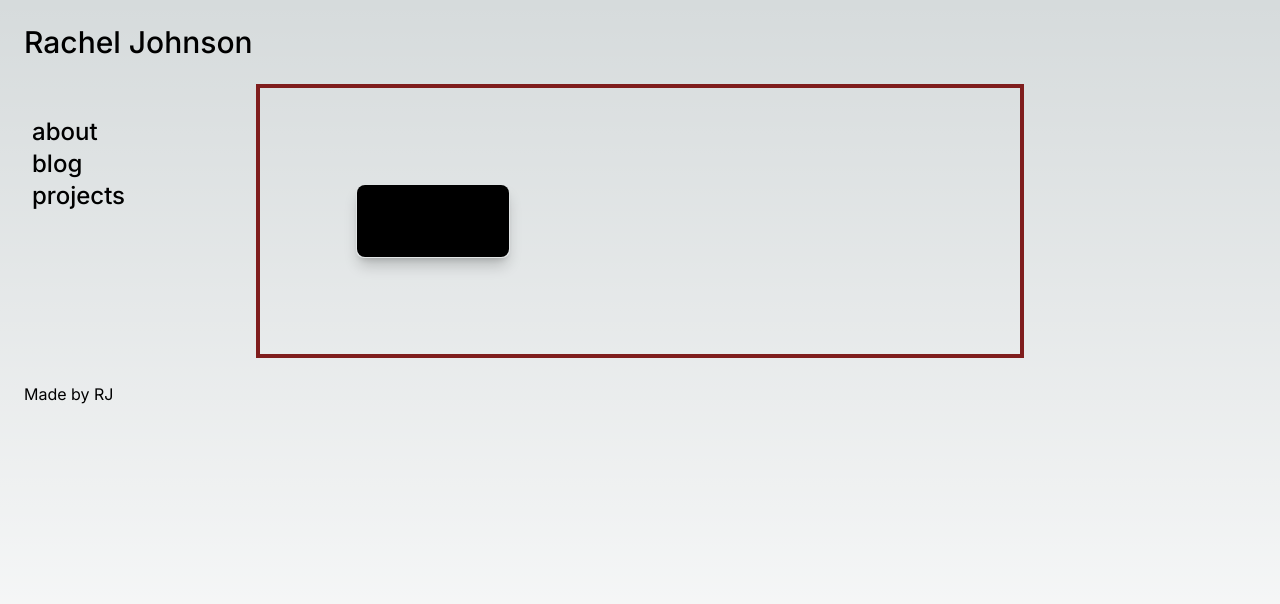
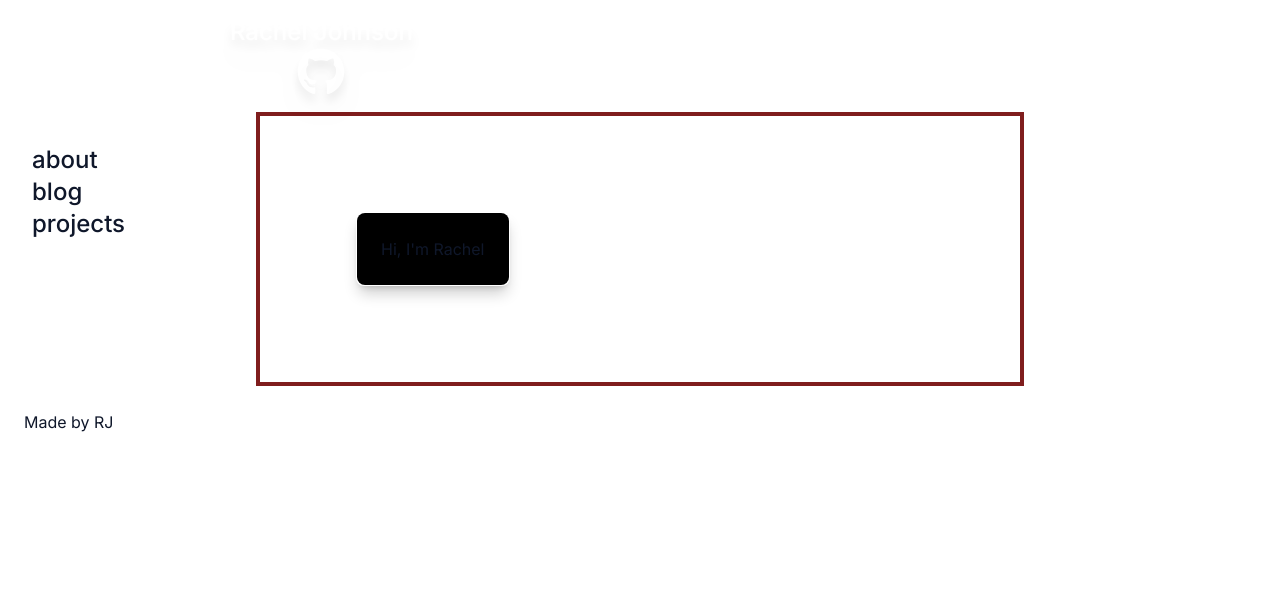
Before and after one commit to jrachelr/racheldev, a Next.js app: page / in a window 1280 px wide. Shown: the top 604 px of the page. Built offline with nearby package versions, Linux system fonts and the light colour scheme.

Commit message:
figuring it out

```diff
--- a/package.json
+++ b/package.json
@@ -18,9 +18,11 @@
     "postcss": "8.4.28",
     "react": "18.2.0",
     "react-dom": "18.2.0",
+    "react-icons": "^4.11.0",
     "tailwindcss": "3.3.3"
   },
   "devDependencies": {
+    "@tailwindcss/typography": "^0.5.10",
     "@types/node": "20.6.2",
     "@types/react": "18.2.21"
   }
--- a/src/app/globals.css
+++ b/src/app/globals.css
@@ -2,7 +2,7 @@
 @tailwind components;
 @tailwind utilities;
 
-:root {
+/* :root {
   --foreground-rgb: 0, 0, 0;
   --background-start-rgb: 214, 219, 220;
   --background-end-rgb: 255, 255, 255;
@@ -24,4 +24,4 @@ body {
       rgb(var(--background-end-rgb))
     )
     rgb(var(--background-start-rgb));
-}
+} */
--- a/src/app/layout.tsx
+++ b/src/app/layout.tsx
@@ -14,21 +14,21 @@ export const metadata = {
 export default function RootLayout({ children }: React.PropsWithChildren) {
   return (
     <html lang="en">
-      <body className={inter.className}>
-        <div className="min-h-screen">
+      <body
+        className={`antialiased min-h-screen bg-white dark:bg-slate-950 text-slate-900 dark:text-slate-50 ${inter.className}`}
+      >
+        {/* <div className="min-h-screen "> */}
         <Header />
         <div className="flex flex-row h-full">
           <SidebarNav />
           <main className="flex border-4 h-full border-red-900 w-3/5 items-center justify-between p-24">
             <div className=" bg-vc-border-gradient rounded-lg p-px shadow-lg shadow-black/20">
-                <div className="rounded-lg bg-black p-3.5 lg:p-6">
-                  {children}
-                </div>
+              <div className="rounded-lg bg-black p-3.5 lg:p-6">{children}</div>
             </div>
           </main>
         </div>
         <Footer />
-        </div>
+        {/* </div> */}
       </body>
     </html>
   );
--- /dev/null
+++ b/src/app/lib/posts.ts
@@ -0,0 +1,35 @@
+import fs from "fs";
+import path from "path";
+import matter from "gray-matter";
+import { join } from "path";
+
+const postsDirectory = join(process.cwd(), "src/_posts");
+
+export function getSortedPostsData() {
+  // Get file names under /posts
+  const fileNames = fs.readdirSync(postsDirectory);
+  const allPostsData = fileNames.map((fileName) => {
+    // Remove ".md" from file name to get id
+    const id = fileName.replace(/\.md$/, "");
+
+    // Read markdown file as string
+    const fullPath = path.join(postsDirectory, fileName);
+    const fileContents = fs.readFileSync(fullPath, "utf8");
+
+    // Use gray-matter to parse the post metadata section
+    const matterResult = matter(fileContents);
+
+    const post: Post = {
+      id,
+      title: matterResult.data.title,
+      subtitle: matterResult.data.subtitle,
+      date: matterResult.data.date,
+    };
+
+    // Combine the data with the id
+    return post;
+  });
+  // Sort posts by date
+  return allPostsData.sort((a, b) => (a.date < b.date ? 1 : -1));
+}
+getSortedPostsData();
--- a/src/components/Header.tsx
+++ b/src/components/Header.tsx
@@ -1,13 +1,29 @@
 "use client";
 
 import Link from "next/link";
+import { FaGithub } from "react-icons/fa";
 
 export default function Header() {
   return (
-    <header className="p-6 m-0 w-full">
-      <h1 className="text-3xl font-medium">
-        <Link href="/">Rachel Johnson</Link>
-      </h1>
+    <header className="p-4 sticky top-0 drop-shadow-xl z-10">
+      <div className="prose prose-xl mx-auto flex justify-between flex-col sm:flex-row">
+        <h1 className="text-2xl font-bold text-white grid place-content-center mb-2 md:mb-0">
+          <Link
+            href="/"
+            className="text-white/90 no-underline hover:text-white"
+          >
+            Rachel Johnson
+          </Link>
+          <div className="flex flex-row justify-center sm:justify-evenly align-middle gap-4 text-white text-4xl lg:text-5xl">
+            <Link
+              className="text-white/90 hover:text-white"
+              href="https://github.com/jrachelr"
+            >
+              <FaGithub />
+            </Link>
+          </div>
+        </h1>
+      </div>
     </header>
   );
 }
--- a/src/components/PostList.tsx
+++ b/src/components/PostList.tsx
@@ -1,15 +1,14 @@
 import Link from "next/link";
-import { PostMetadata } from "./PostMetadata";
 
-const PostList = (props: PostMetadata) => {
-  return (
-    <Link href={`/posts/${props.slug}`} key={props.slug}>
-      <div className="flex flex-col space-y-1 mb-4">
-        <p className="">{props.title}</p>
-        <p className="text-sm text-neutral-500">{props.subtitle}</p>
-        <p className="text-sm text-neutral-500">{props.date}</p>
-      </div>
-    </Link>
-  );
-};
-export default PostList;
+// const PostList = (props: PostMetadata) => {
+//   return (
+//     <Link href={`/posts/${props.slug}`} key={props.slug}>
+//       <div className="flex flex-col space-y-1 mb-4">
+//         <p className="">{props.title}</p>
+//         <p className="text-sm text-neutral-500">{props.subtitle}</p>
+//         <p className="text-sm text-neutral-500">{props.date}</p>
+//       </div>
+//     </Link>
+//   );
+// };
+// export default PostList;
--- a/src/components/PostMetadata.ts
+++ /dev/null
@@ -1,6 +0,0 @@
-export interface PostMetadata {
-  title: string;
-  date: string;
-  subtitle: string;
-  slug: string;
-}
--- /dev/null
+++ b/src/components/ProfileImage.tsx
@@ -0,0 +1,17 @@
+import React from "react";
+import Image from "next/image";
+
+export default function ProfileImage() {
+  return (
+    <div className="w-full mx-auto">
+      <Image
+        className="border-4 border-black dark:border-slate-500 drop-shadow-xl shadow-black rounded-full mx-auto mt-8"
+        alt="Rachel Johnson"
+        src="/images/rj.png"
+        width={200}
+        height={200}
+        priority={true}
+      />
+    </div>
+  );
+}
--- a/src/components/getPostMetadata.ts
+++ /dev/null
@@ -1,25 +0,0 @@
-import fs from "fs";
-import matter from "gray-matter";
-import { PostMetadata } from "./PostMetadata";
-
-const getPostMetadata = (): PostMetadata[] => {
-  const folder = "src/posts";
-  const files = fs.readdirSync(folder);
-  const markdownPosts = files.filter((file) => file.endsWith(".md"));
-
-  //Get gray-matter data from each file
-  const posts = markdownPosts.map((fileName) => {
-    const fileContents = fs.readFileSync(`src/posts/${fileName}`, "utf8");
-    const matterResult = matter(fileContents);
-    return {
-      title: matterResult.data.title,
-      date: matterResult.data.date,
-      subtitle: matterResult.data.subtitle,
-      slug: fileName.replace(".md", ""),
-    };
-  });
-
-  return posts;
-};
-
-export default getPostMetadata;
--- a/tailwind.config.js
+++ b/tailwind.config.js
@@ -1,18 +1,18 @@
 /** @type {import('tailwindcss').Config} */
 module.exports = {
   content: [
-    './src/pages/**/*.{js,ts,jsx,tsx,mdx}',
-    './src/components/**/*.{js,ts,jsx,tsx,mdx}',
-    './src/app/**/*.{js,ts,jsx,tsx,mdx}',
+    "./src/pages/**/*.{js,ts,jsx,tsx,mdx}",
+    "./src/components/**/*.{js,ts,jsx,tsx,mdx}",
+    "./src/app/**/*.{js,ts,jsx,tsx,mdx}",
   ],
   theme: {
     extend: {
       backgroundImage: {
-        'gradient-radial': 'radial-gradient(var(--tw-gradient-stops))',
-        'gradient-conic':
-          'conic-gradient(from 180deg at 50% 50%, var(--tw-gradient-stops))',
+        "gradient-radial": "radial-gradient(var(--tw-gradient-stops))",
+        "gradient-conic":
+          "conic-gradient(from 180deg at 50% 50%, var(--tw-gradient-stops))",
       },
     },
   },
-  plugins: [],
-}
+  plugins: [require("@tailwindcss/typography")],
+};
--- /dev/null
+++ b/types.d.ts
@@ -0,0 +1,6 @@
+type Post = {
+  id: string;
+  title: string;
+  subtitle: string;
+  date: string;
+};
```
Also changed, not shown: 2 other files (tests, documents, lock files or other folders). Lines whose indentation alone changed are shown as unchanged.
